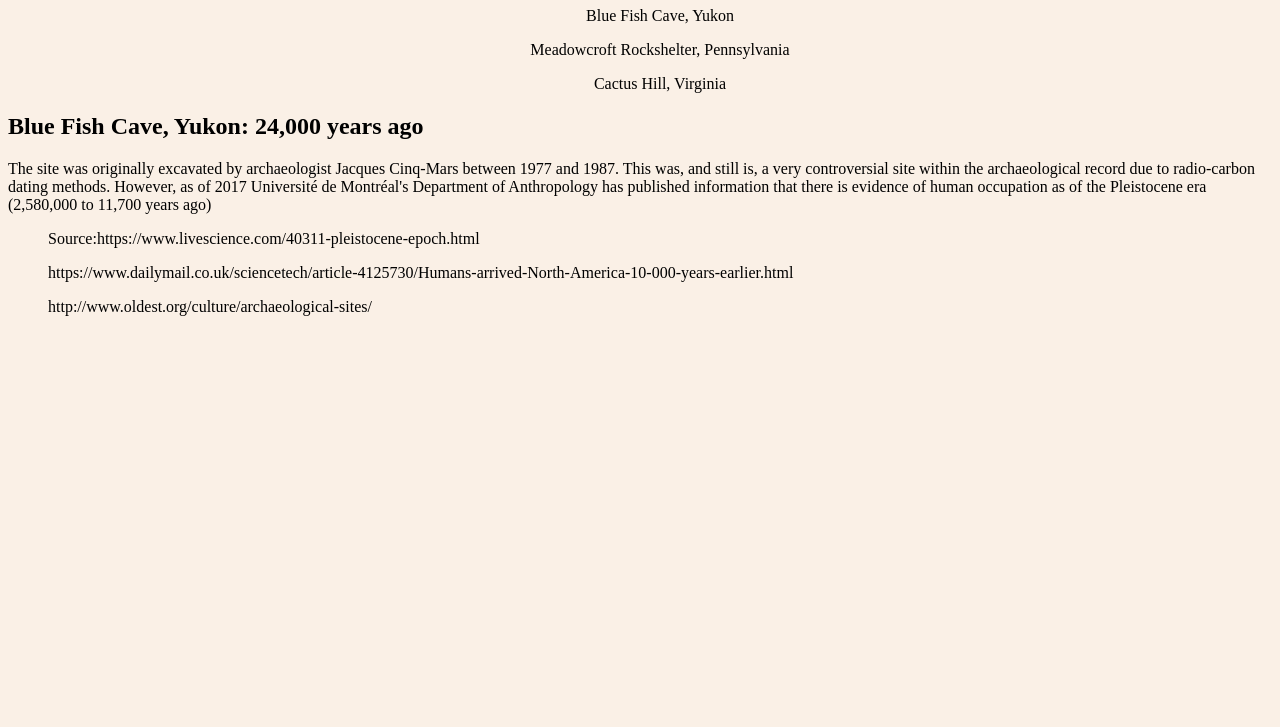
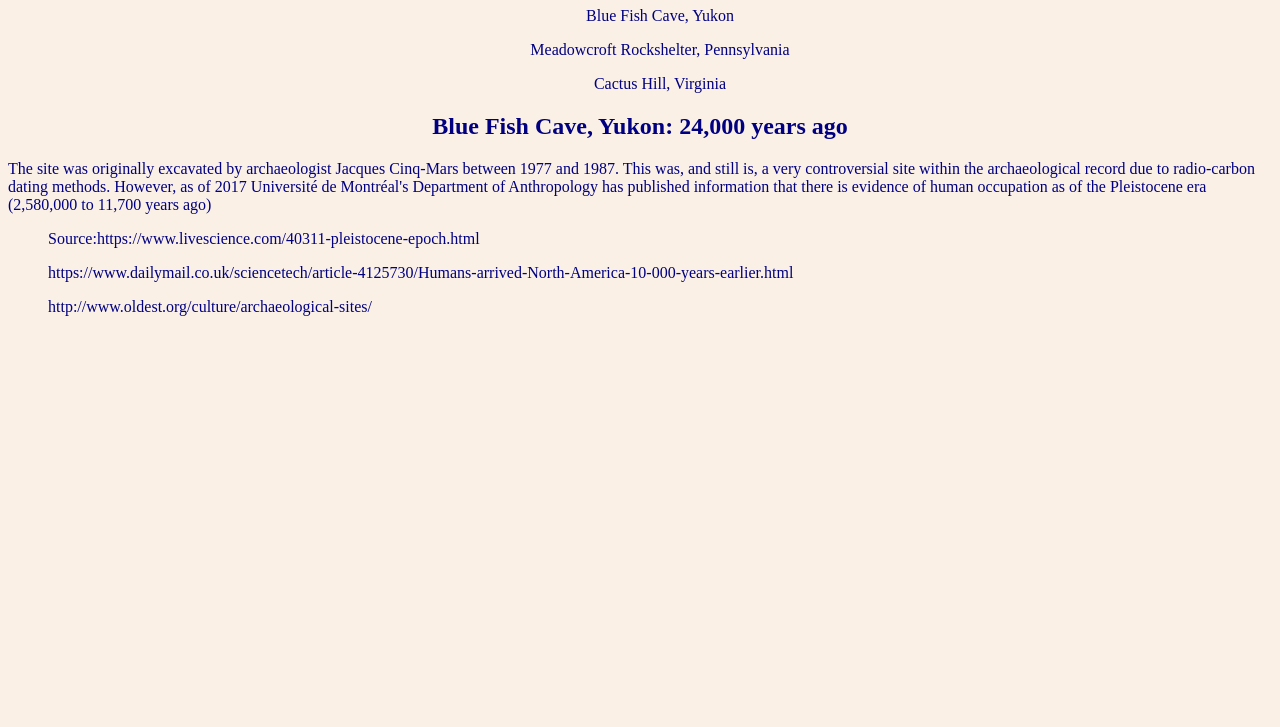
Before and after one commit to katcorri/katcorri.github.io, a plain HTML site: page Geom99/Option123.html in a window 1280 px wide. Shown: the part 73-800 px from the top of the page. Drawn offline with Linux system fonts and the light colour scheme.

Commit message:
Update Option123.html

```diff
--- a/Geom99/Option123.html
+++ b/Geom99/Option123.html
@@ -6,10 +6,15 @@
 <style>
 html, body {
   background-color:#faf0e6;
+  color: #000080;
   }
  h1 {
   text-align: center;
   }
+ h2 {
+  text-align: center;
+  color: #000080;
+ }
 .caves {
  text-align: center;
  }
```
